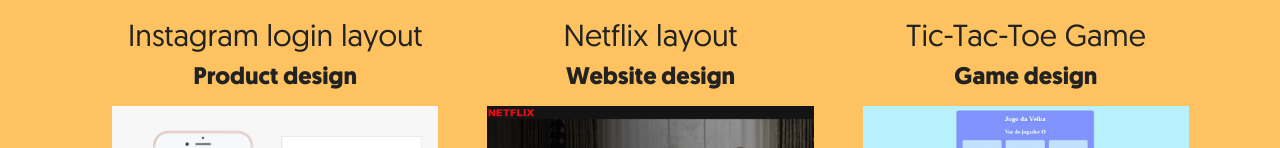
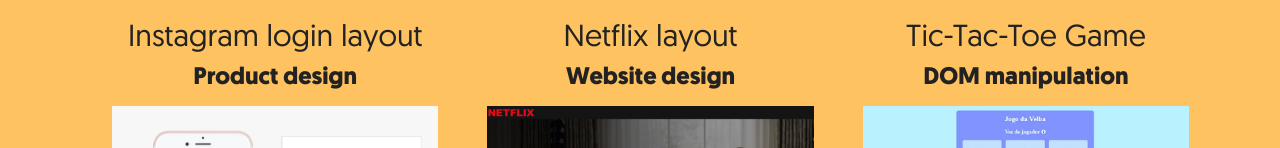
Before and after one commit to kelsonbatista/kelson.github.io, a plain HTML site: page index.html in a window 1280 px wide. Shown: the part 3270-3418 px from the top of the page. Drawn offline with Linux system fonts and the light colour scheme; a web font is replaced by a local one.

Commit message:
project idescription updated

```diff
--- a/index.html
+++ b/index.html
@@ -173,7 +173,7 @@
 
           <div class="projects__item">
             <p class="projects__description">Tic-Tac-Toe Game</p>
-            <p class="projects__category">Game design</p>
+            <p class="projects__category">DOM manipulation</p>
             <a class="projects__link" href="./projects/05-sd-017-dojo-js-dom/index.html" target="_blank"><img
                 class="projects__image" src="./projects/05-sd-017-dojo-js-dom/05-sd-17-dojo-js-dom.jpg"
                 alt="Tic-Tac-Toe Game"></a>
```
